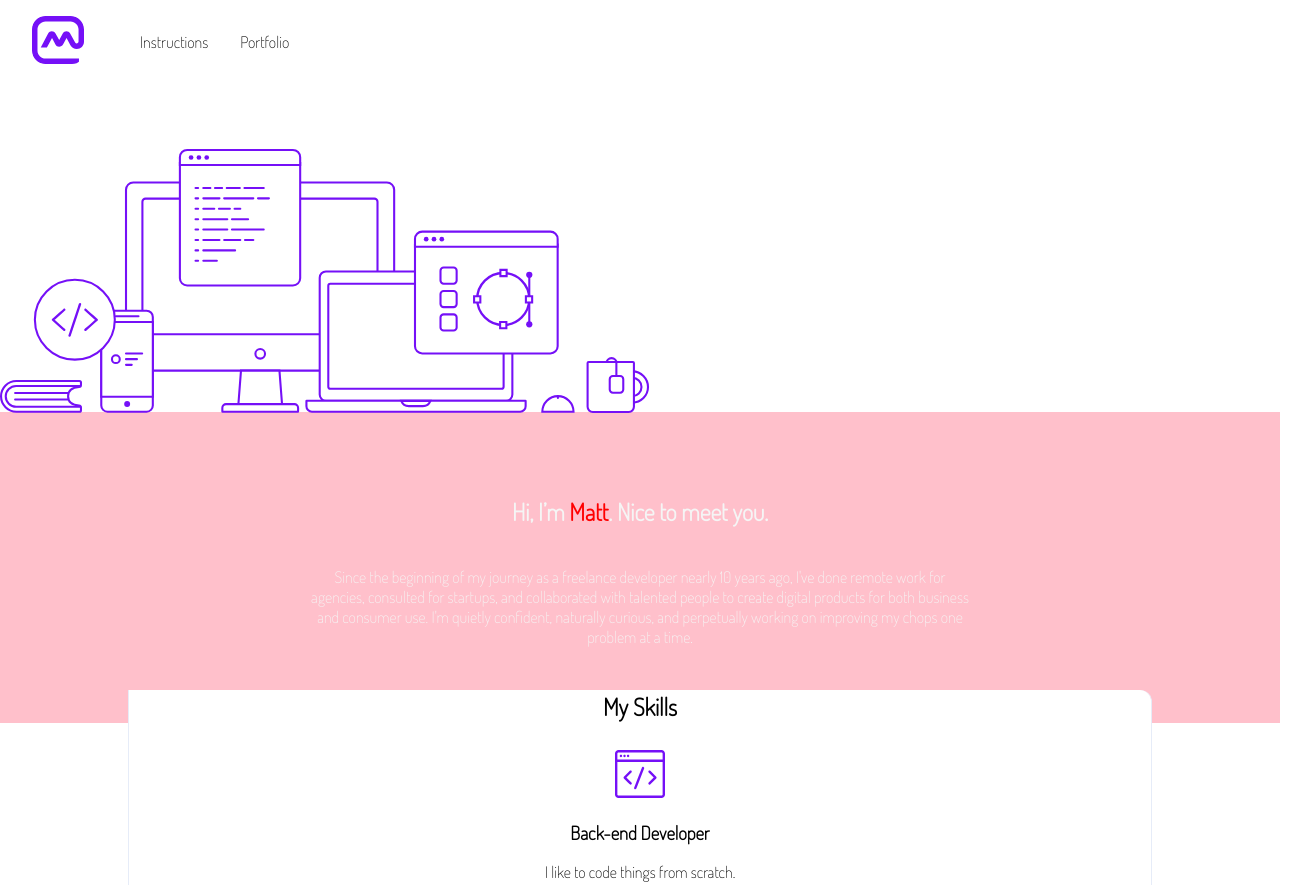
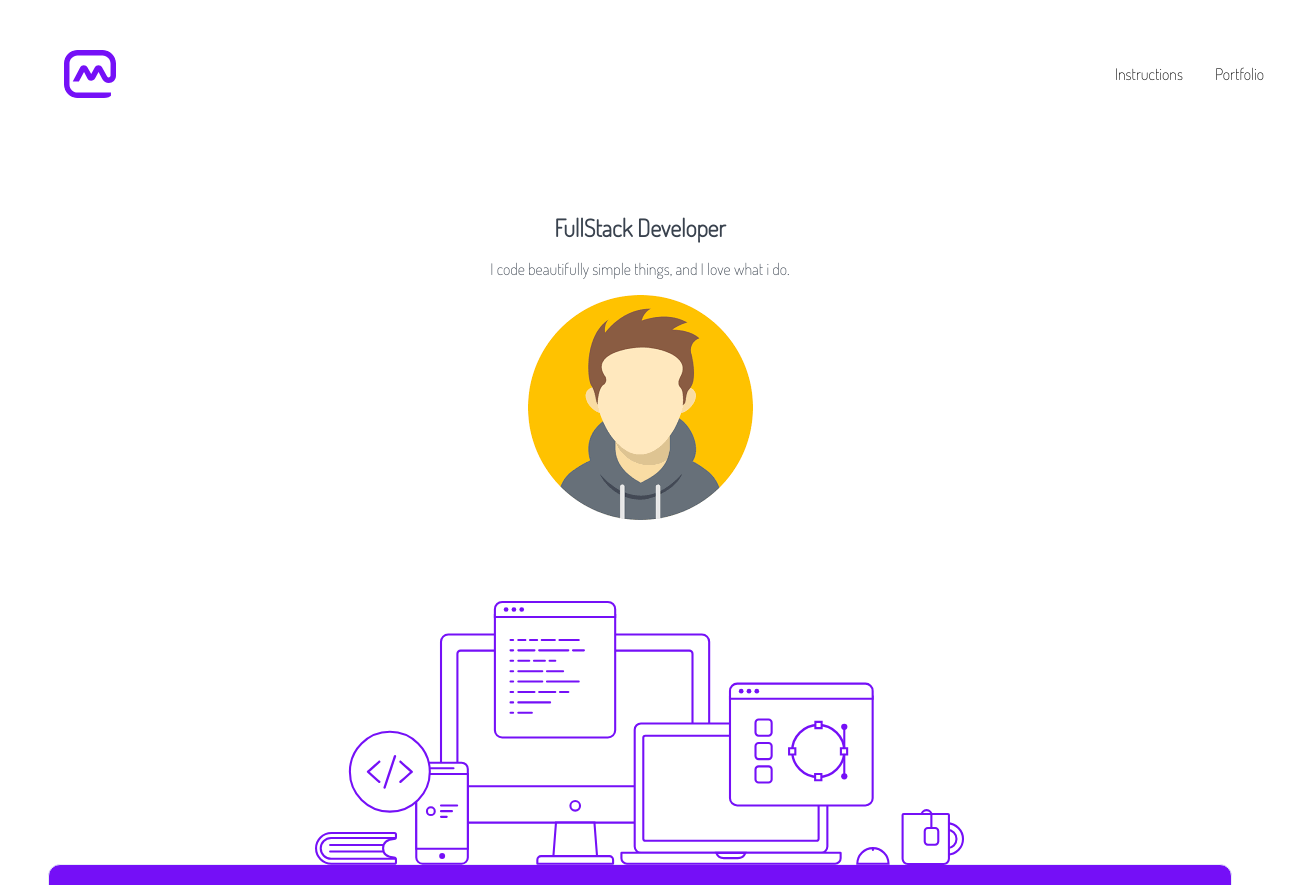
Before and after one commit to WildCodeSchool-2024-02/JS-RemoteFR-Gridception-checkpoint-1, a website: page site/portfolio.html in a window 1280 px wide. Shown: the top 885 px of the page, 1312 px wide, since content can reach past the window. Drawn offline with Linux system fonts and the light colour scheme.

Commit message:
partie css, étape 6 non réussi

```diff
--- a/site/css/home.css
+++ b/site/css/home.css
@@ -3,11 +3,14 @@ body {
   color: var(--textColor);
 }
 
-header nav ul {
+.nav {
   display: flex;
-  justify-content: flex-end;
+  justify-content: space-between;
   width: 100%;
   align-items: center;
+  padding: 2rem;
+
+
 }
 
 main {
--- a/site/css/portfolio.css
+++ b/site/css/portfolio.css
@@ -23,16 +23,35 @@ p {
   padding: 0 var(--gutter);
 }
 
+.avatar-presentation {
+  justify-content: center;
+  text-align: center;
+}
+
+.avatar {
+  display: block;
+  margin: 0 auto;
+}
+
 .menu {
   display: flex;
   margin-bottom: var(--gutter);
 }
 
 .desktop {
-  margin: 0;
+  display: block;
+  margin: 0 auto;
+  width: 800px;
   margin-top: calc(var(--gutter) * 5);
   margin-bottom: calc(var(--gutter) * -0.3125);
+
+  @media(max-width : 700px) {
+    img {
+      display: none;
+    }
+  }
 }
+
 
 .description {
   color: var(--light);
@@ -48,16 +67,35 @@ p {
 }
 
 .pink-bg {
-  background-color: var(--lightWildColor);
+  width: 100%;
+  background-color: var(--purple);
+  margin-top: 0%;
+  padding-top: 0%;
+  margin-left: 0%;
+  margin-right: 0%;
+  padding-left: 0%;
+  padding-right: 0%;
 }
 
 .skills {
+  display: flex;
+  justify-content: center;
   margin-top: calc(var(--gutter) * -2);
   border-radius: var(--radius);
   padding: 0 10%;
+
+  @media(max-width:700px) {
+    display: flex;
+    flex-direction: column;
+  }
+  /*@media(min-width: 701px) {
+    display: flex;
+    flex-direction: column-reverse;
+  } */
 }
 
 .skills--title {
+  text-align: center;
   margin: calc(var(--gutter) * -2) 0;
   text-align: var(--textAlign);
 }
@@ -67,7 +105,7 @@ p {
   border-right: var(--styledBorder);
   border-bottom: var(--styledBorder);
   background-color: var(--cardColor);
-  padding: calc(var(--gutter) * 3.75) calc(var(--gutter)* 2.1875);
+  padding: calc(var(--gutter) * 3.75) calc(var(--gutter) * 2.1875);
   border-radius: var(--radius);
   text-align: var(--textAlign);
   box-shadow: var(--styledShadow);
--- a/site/portfolio.html
+++ b/site/portfolio.html
@@ -1,17 +1,21 @@
 <!DOCTYPE html>
 <html lang="en">
   <head>
-    <meta charset="utf-8">
-    <meta name="viewport" content="width=device-width, initial-scale=1, shrink-to-fit=no">
-    <link rel="stylesheet" href="css/main.css">
-    <link rel="stylesheet" href="css/portfolio.css">
+    <meta charset="utf-8" />
+    <meta
+      name="viewport"
+      content="width=device-width, initial-scale=1, shrink-to-fit=no"
+    />
+    <link rel="stylesheet" href="css/home.css" />
+    <link rel="stylesheet" href="css/main.css" />
+    <link rel="stylesheet" href="css/portfolio.css" />
     <title>Checkpoint 1 Portfolio</title>
   </head>
 
   <body>
     <header>
-      <nav>
-        <img src="image/logo.svg" alt="logo-purple" />
+      <nav class="nav">
+        <img class="logo" src="image/logo.svg" alt="logo-purple" />
         <ul class="menu">
           <li><a href="home.html">Instructions</a></li>
           <li><a href="portfolio.html">Portfolio</a></li>
@@ -21,25 +25,36 @@
 
     <main>
       <!-- First banner with title, description, avatar and image desktop -->
+      <div class="avatar-presentation">
+        <h1>FullStack Developer</h1>
+        <p>I code beautifully simple things, and I love what i do.</p>
+        <img class="avatar" src="./image/avatar-bis.png" alt="avatar" />
         <!-- You can use the avatar image on the folder image -->
-      <section>
+
         <figure class="desktop">
           <img src="image/desktop.svg" alt="desktop" />
         </figure>
-      </section>
+      </div>
 
       <!-- Second banner with description of your name and your presentation -->
       <article>
         <section class="description pink-bg">
           <h1>Hi, I’m <span id="firstname">Matt</span>. Nice to meet you.</h1>
-          <p>Since the beginning of my journey as a freelance developer nearly 10 years ago, I've done remote work for agencies, consulted for startups, and collaborated with talented people to create digital products for both business and consumer use. I'm quietly confident, naturally curious, and perpetually working on improving my chops one problem at a time.</p>
+          <p>
+            Since the beginning of my journey as a freelance developer nearly 10
+            years ago, I've done remote work for agencies, consulted for
+            startups, and collaborated with talented people to create digital
+            products for both business and consumer use. I'm quietly confident,
+            naturally curious, and perpetually working on improving my chops one
+            problem at a time.
+          </p>
         </section>
       </article>
 
       <!-- Bloc of list of skill front end and back end -->
 
       <article class="skills">
-        <h2 class="skills--title">My Skills</h2>
+        <!-- <h2 class="skills--title">My Skills</h2> -->
         <section class="column">
           <img src="image/frontend.svg" alt="" />
           <h3>Back-end Developer</h3>
@@ -69,31 +84,58 @@
       <!-- Third banner with list of all your projects -->
       <article class="projects">
         <h2>My Recent Work</h2>
-          <p>Here are a few projects I've worked on recently. Want to see more? Email me.</p>
+        <p>
+          Here are a few projects I've worked on recently. Want to see more?
+          Email me.
+        </p>
         <section class="box">
-            <img src="https://mattfarley.ca/img/logos/kybercore.svg" alt="logo-entreprise" />
-            <p>Next level plug and play chassis systems for custom do-it-yourself lightsaber builds.</p>
-            <a class="disabled" >In development</a>
+          <img
+            src="https://mattfarley.ca/img/logos/kybercore.svg"
+            alt="logo-entreprise"
+          />
+          <p>
+            Next level plug and play chassis systems for custom do-it-yourself
+            lightsaber builds.
+          </p>
+          <a class="disabled">In development</a>
         </section>
         <section class="box">
-            <img src="https://mattfarley.ca/img/logos/basin.svg" alt="logo-entreprise" />
-            <p>A powerful, easy-to-configure form backend for designers and developers. No coding required.</p>
+          <img
+            src="https://mattfarley.ca/img/logos/basin.svg"
+            alt="logo-entreprise"
+          />
+          <p>
+            A powerful, easy-to-configure form backend for designers and
+            developers. No coding required.
+          </p>
           <a href="www.usebasin.com">www.usebasin.com</a>
         </section>
         <section class="box">
-            <img src="https://mattfarley.ca/img/logos/ylbuilders.svg" alt="logo-entreprise" />
-            <p>Beautifully simple websites for independent distributors of Young Living Essential Oils.</p>
+          <img
+            src="https://mattfarley.ca/img/logos/ylbuilders.svg"
+            alt="logo-entreprise"
+          />
+          <p>
+            Beautifully simple websites for independent distributors of Young
+            Living Essential Oils.
+          </p>
           <a href="www.ylbuilders.com">www.ylbuilders.com</a>
         </section>
         <section class="box">
-            <img src="https://mattfarley.ca/img/logos/dovetail.svg" alt="logo-entreprise" />
-            <p>A space and member management solution for coworking communities both big and small.</p>
-            <a class="disabled" >Shutdown in 2017</a>
+          <img
+            src="https://mattfarley.ca/img/logos/dovetail.svg"
+            alt="logo-entreprise"
+          />
+          <p>
+            A space and member management solution for coworking communities
+            both big and small.
+          </p>
+          <a class="disabled">Shutdown in 2017</a>
         </section>
       </article>
     </main>
     <footer class="description pink-bg">
-        <img src="image/logo-white.svg" alt='logo-white' />
+      <img src="image/logo-white.svg" alt="logo-white" />
       <p>Living, learning, & leveling up one day at a time.</p>
     </footer>
     <script src="js/portfolio.js"></script>
```
Lines whose indentation alone changed are shown as unchanged.
